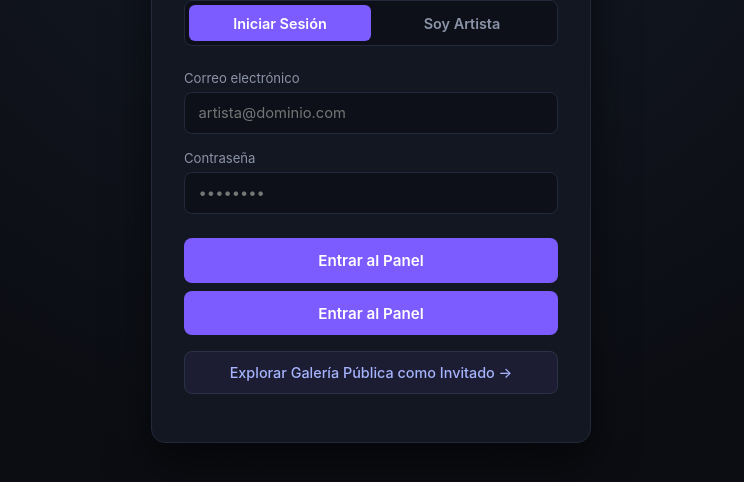
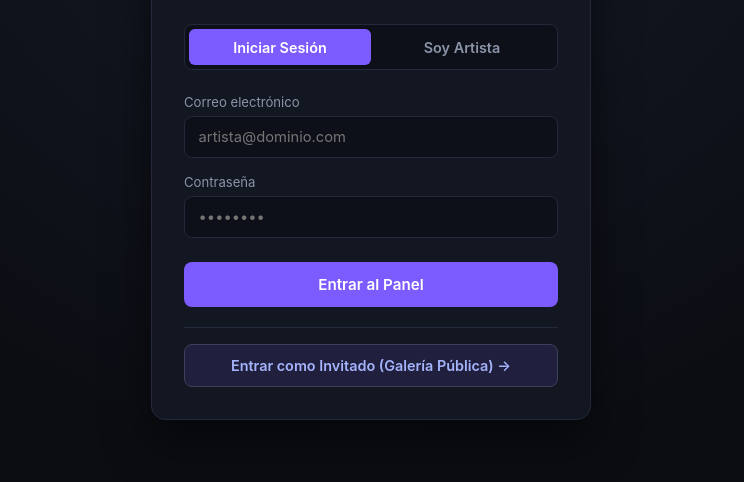
Before and after one commit to Irina-mhz/Mnem-sine, a website: page public/acceso.html in a window 1280 px wide. Shown: the part 232-714 px from the top of the page, without its empty margins (269-1013 px from the left). Drawn offline with Linux system fonts and the light colour scheme.

Commit message:
Fix: Limpiar HTML duplicado y colocar boton de invitado en acceso.html

```diff
--- a/public/acceso.html
+++ b/public/acceso.html
@@ -206,14 +206,6 @@
     <input type="password" id="login-password" placeholder="••••••••" required />
   </div>
   <button type="submit" class="btn-submit" id="btn-login">Entrar al Panel</button>
-      <button type="submit" class="btn-submit" id="btn-login">Entrar al Panel</button>
-      </form>
-
-      <div style="margin-top: 1rem; text-align: center;">
-        <a href="/index.html" style="display: block; width: 100%; padding: 0.75rem; border: 1px solid #2b3245; border-radius: 8px; color: #a5b4fc; text-decoration: none; font-size: 0.9rem; font-weight: 500; background: rgba(124, 92, 255, 0.08);">
-          Explorar Galería Pública como Invitado →
-        </a>
-</div>
 </form>
 
 <!-- FORMULARIO DE REGISTRO ANTI-BOT -->
@@ -244,7 +236,14 @@
 
   <button type="submit" class="btn-submit" id="btn-registro">Solicitar Verificación</button>
 </form>
+
 <div id="mensaje-estado" style="margin-top: 1rem; text-align: center; font-weight: bold;"></div>
+
+<div style="margin-top: 1.25rem; padding-top: 1rem; border-top: 1px solid #23293a; text-align: center;">
+  <a href="/index.html" style="display: block; width: 100%; padding: 0.75rem; border: 1px solid #3b4259; border-radius: 8px; color: #a5b4fc; text-decoration: none; font-size: 0.9rem; font-weight: 600; background: rgba(124, 92, 255, 0.12);">
+    Entrar como Invitado (Galería Pública) →
+  </a>
+</div>
 
 <script>
   const tiempoInicio = Date.now();
```
Lines whose indentation alone changed are shown as unchanged.
